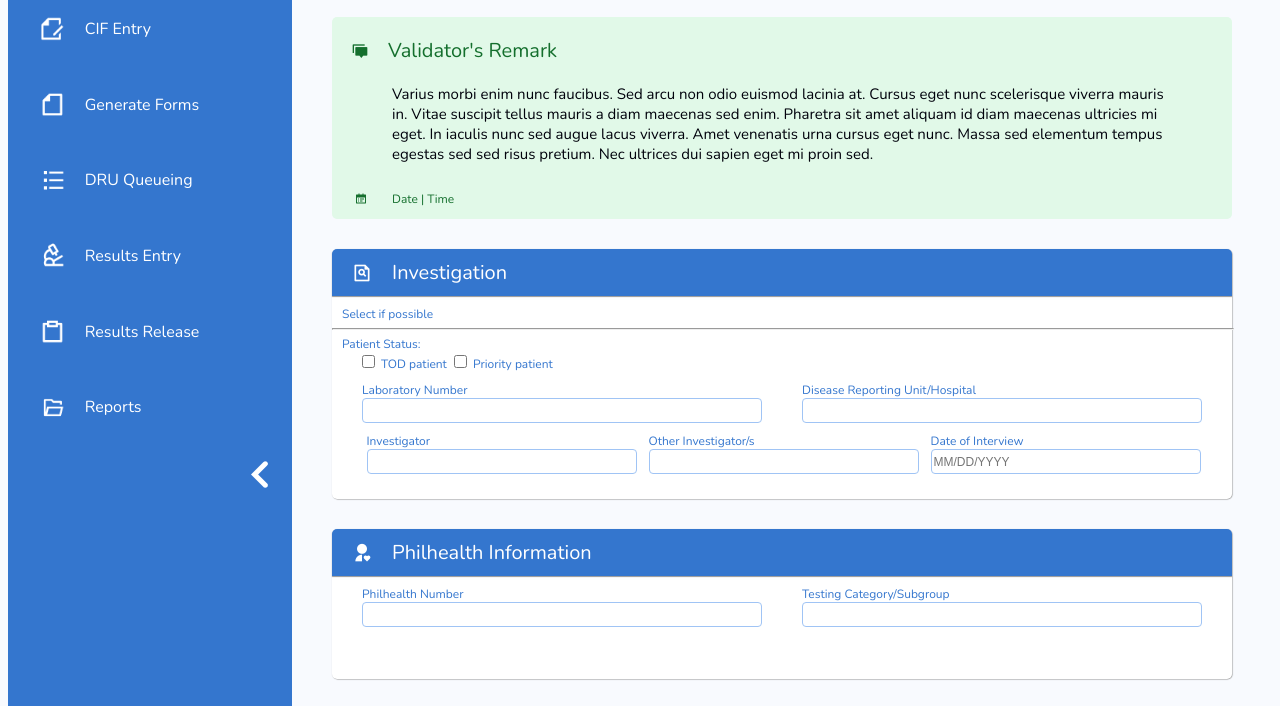
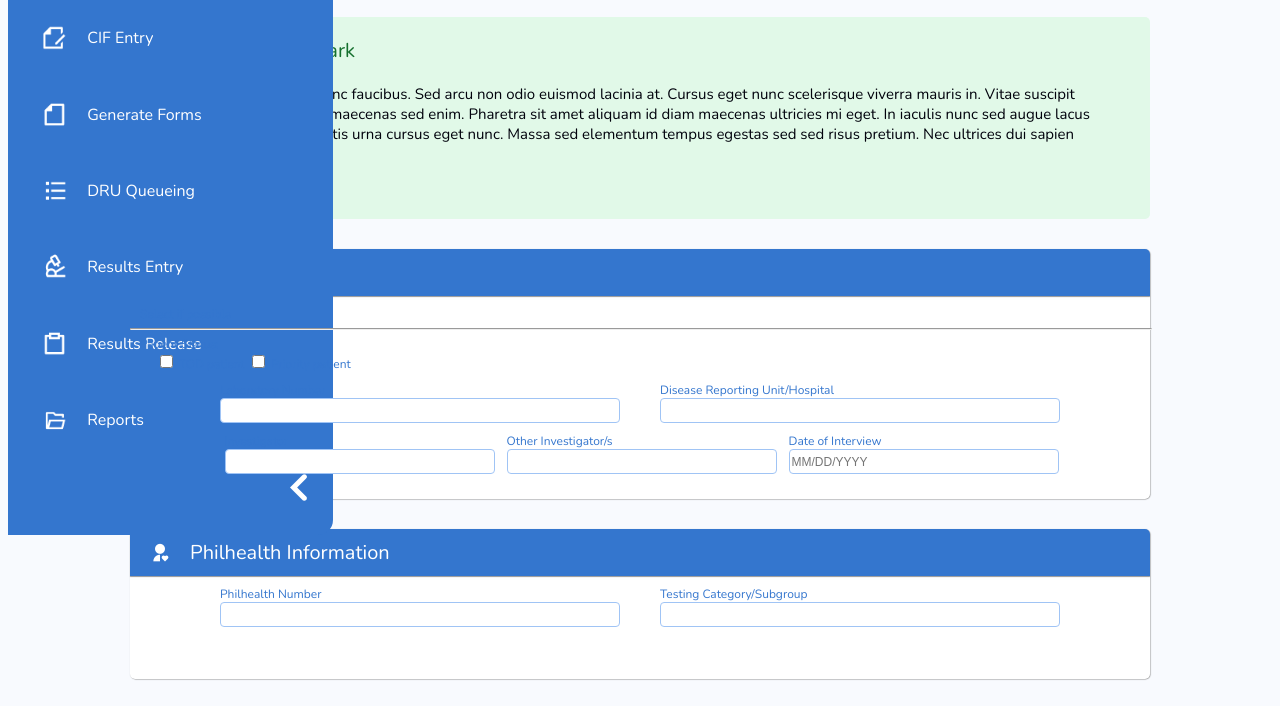
Before and after one commit to Mdcarigaba/CMSC-128.1-Information-System, a website: page test-1-master/public/cif.html in a window 1280 px wide. Shown: the part 273-979 px from the top of the page. Drawn offline with nearby package versions, Linux system fonts and the light colour scheme.

Commit message:
Update cif.css
fixed pos navbar

```diff
--- a/test-1-master/public/css/cif.css
+++ b/test-1-master/public/css/cif.css
@@ -99,6 +99,7 @@ i {
 
 /* Navbar */
 nav {
+    position: fixed;
     min-height: 100vh;
     border-top-right-radius: 15px;
     border-bottom-right-radius: 15px;
@@ -183,6 +184,7 @@ a {
 
 /*
 .main-content {
+    margin-left: 60px;
     padding: 2% 5%;
     width: 80%;
 }
```
